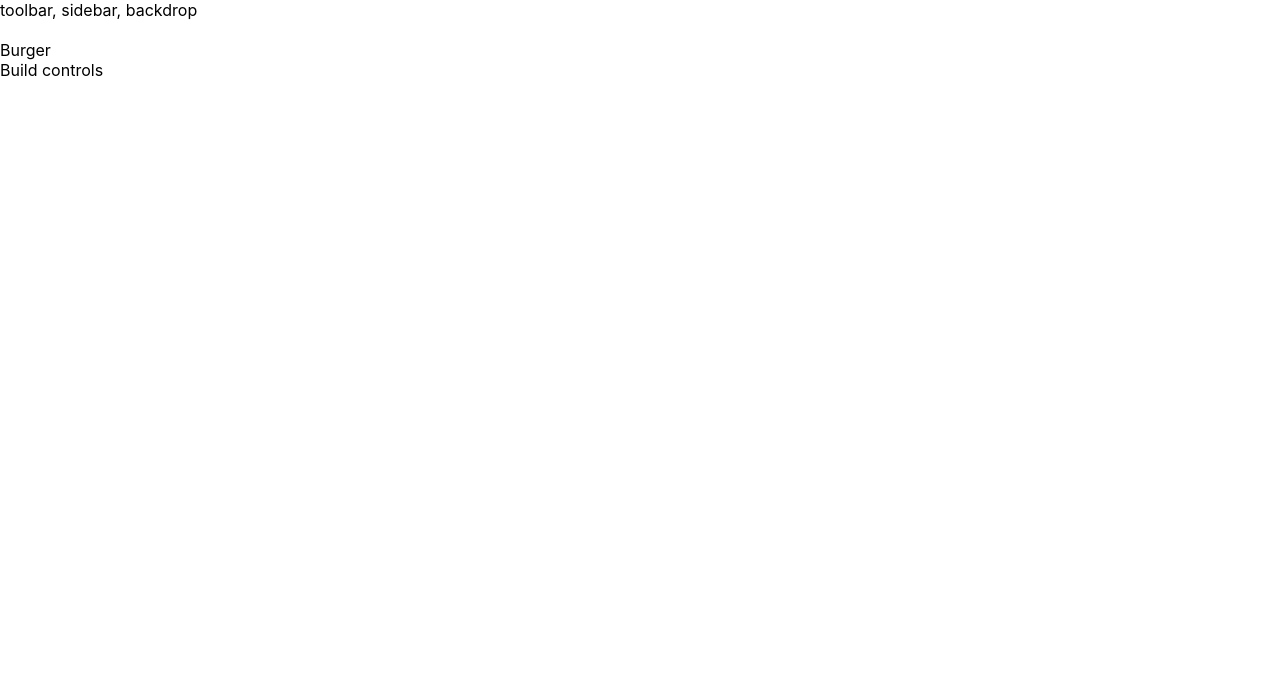
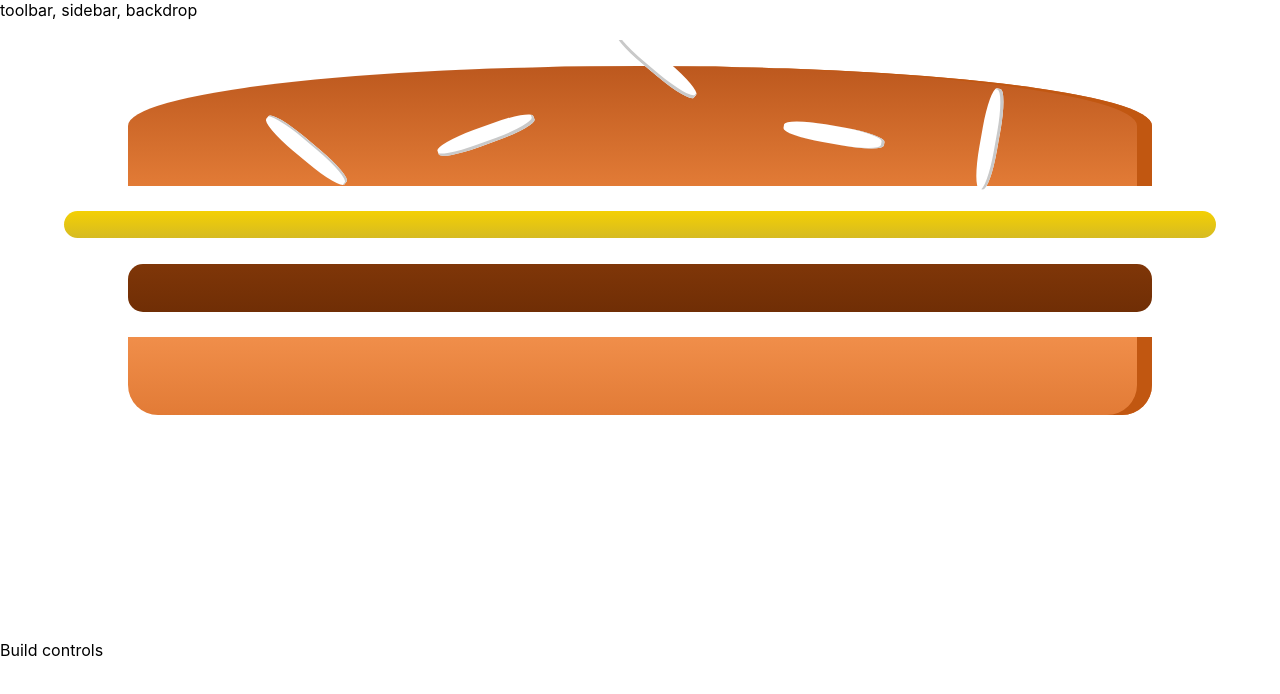
Before and after one commit to khalilweeb/react-burger-project, a React app: page / in a window 1280 px wide. Shown: the top 694 px of the page. Built offline with nearby package versions, Linux system fonts and the light colour scheme; the HTML template or start-up script is replaced by a standard one.

Commit message:
rendering the burger

```diff
--- a/src/App.js
+++ b/src/App.js
@@ -1,6 +1,7 @@
 import React , {Component} from 'react';
 import Layout from './components/Layout/Layout';
-import BurgerBuilder from './containers/BurgerBuilder/BurgerBuilder'
+import BurgerBuilder from './containers/BurgerBuilder/BurgerBuilder';
+
 class App extends Component {
 
   render()
--- /dev/null
+++ b/src/components/Burger/Burger.js
@@ -0,0 +1,16 @@
+import React from 'react';
+import './burger.css';
+import Burgeringredient from './Burgeringri/BurgurIngredient';
+const Burger = (props) => {
+    return (
+        <div className='Burger'>
+            <Burgeringredient type='bread-top'/>
+            <Burgeringredient type='cheese'/>
+            <Burgeringredient type='meat'/>
+            <Burgeringredient type='bread-bottom'/>
+        </div>
+    );
+}
+
+
+export default Burger;
--- a/src/components/Layout/Burger/Burgeringri/BurgurIngredient.js
+++ b/src/components/Burger/Burgeringri/BurgurIngredient.js
@@ -1,3 +1,4 @@
+import React from 'react';
 import './Burgeringredient.css';
 import PropTypes from 'prop-types';
 
@@ -14,19 +15,18 @@
             </div>)
             break;
         case 'meat' :
-            ingredient = <div className='Meat'></div>
+            ingredient = <div className='Meat'></div>;
             break;
         case 'cheese' :
-            ingredient = <div className='Cheese'></div>
+            ingredient = <div className='Cheese'></div>;
             break;
         case 'salad' :
-            ingredient = <div className='Salad'></div>
+            ingredient = <div className='Salad'></div>;
             break;
         case 'bacon' :
-            ingredient = <div className='Bacon'></div>
-            break;
+            ingredient = <div className='Bacon'></div>;
         default :
-            ingredient = null
+            ingredient = null;
             break;
 
 
@@ -36,7 +36,7 @@
 }
 
 Burgeringredient.PropTypes = {
-    type = PropTypes.string.isRequired
+    type : PropTypes.string.isRequired
 }
 
 export default Burgeringredient;
--- /dev/null
+++ b/src/components/Burger/burger.css
@@ -0,0 +1,31 @@
+.Burger {
+    width: 100%;
+    margin: auto;
+    height: 250px;
+    overflow-y: scroll;
+    text-align: center;
+    font-weight: bold;
+    font-size: 1.2rem;
+}
+@media (min-width: 500px) and (min-height : 400px) {
+    .Burger {
+        width: 350px;
+        height: 300px;
+
+    }
+}
+@media (min-width: 500px) and (min-height : 401px) {
+    .Burger {
+        width: 450px;
+        height: 400;
+
+    }
+}
+
+@media (min-width: 1000px) and (min-height : 700px) {
+    .Burger {
+        width: 100%;
+        height: 600px;
+
+    }
+}
--- a/src/containers/BurgerBuilder/BurgerBuilder.js
+++ b/src/containers/BurgerBuilder/BurgerBuilder.js
@@ -1,11 +1,12 @@
 import React , {Component} from 'react';
-import Aux from '../../HOC/Aux'
+import Aux from '../../HOC/Aux';
+import Burger from '../../components/Burger/Burger';
 
 class BurgerBuilder extends Component {
     render() {
         return (
             <Aux>
-                <div>Burger</div>
+                <Burger/>
                 <div>Build controls</div>
 
             </Aux>
```
Also changed, not shown: src/components/Burger/Burgeringri/Burgeringredient.css (renamed from src/components/Layout/Burger/Burgeringri/Burgeringredient.css), src/components/Layout/Burger/Burger.js (deleted).
